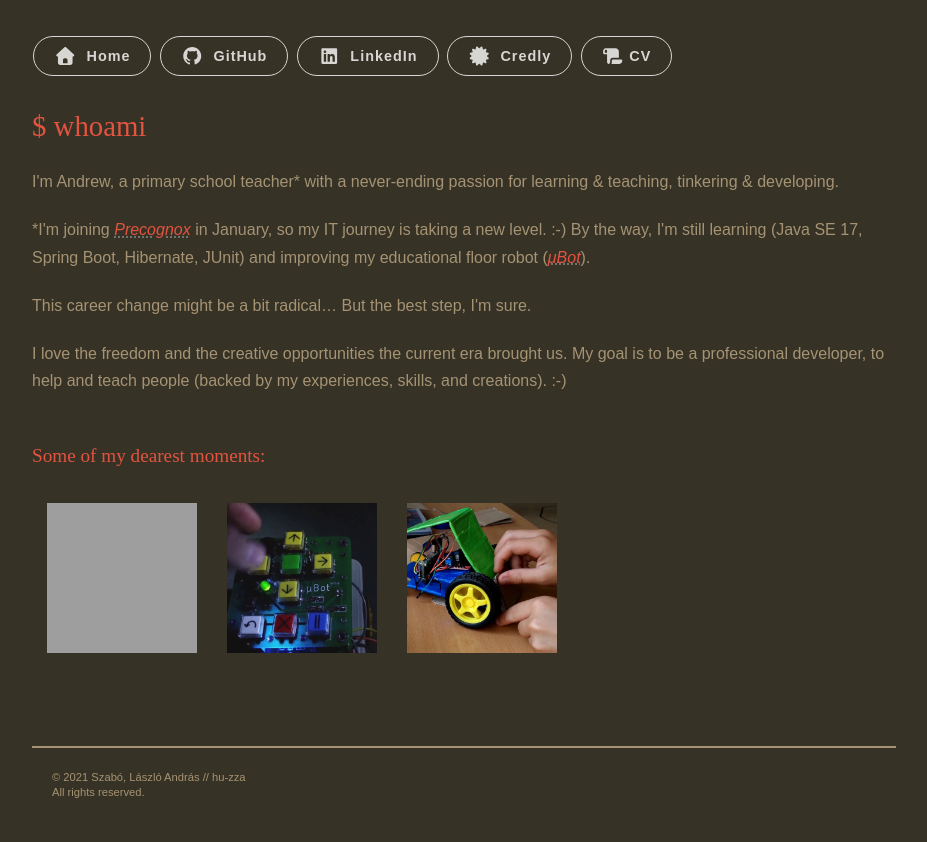
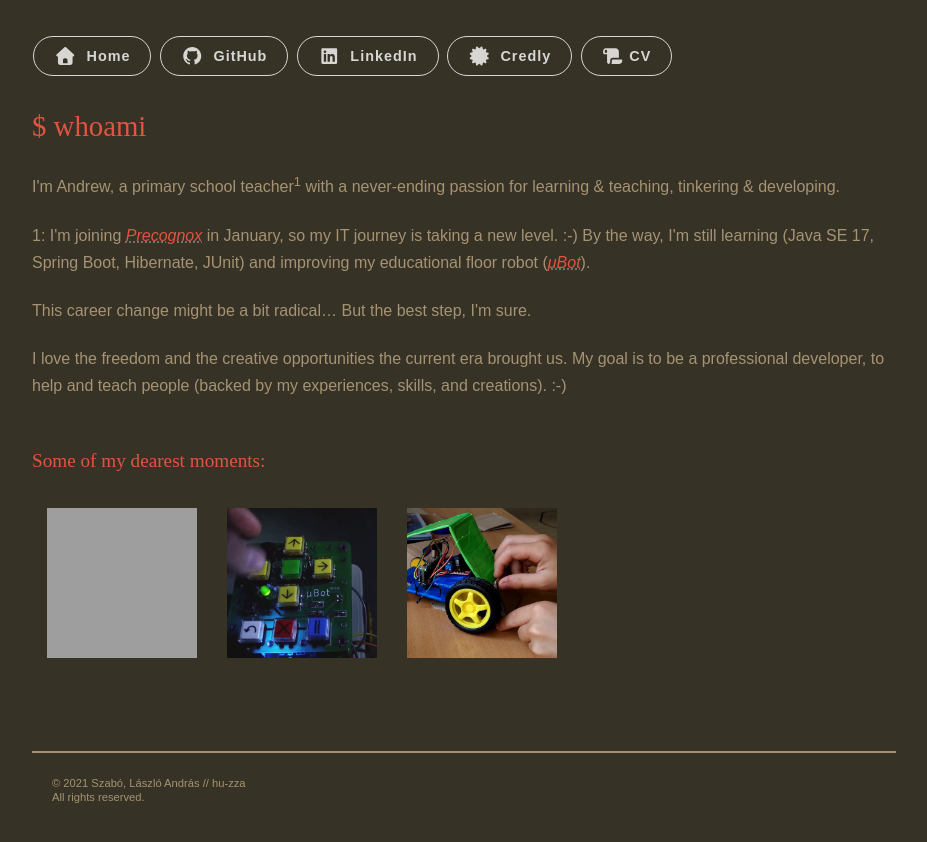
Before and after one commit to hu-zza/hu-zza.github.io, a Jekyll site: the page built from whoami/index.html, in a window 1280 px wide. Shown: the top 842 px of the page, without its empty margins (176-1103 px from the left). Built offline with Jekyll 4.4.1, drawn with Linux system fonts in a browser that asks for light colours; nearby versions of some CDN libraries; some web fonts are replaced; library files that are not in the unit come from our copies.

Commit message:
Better footnote symbol

```diff
--- a/whoami/index.html
+++ b/whoami/index.html
@@ -9,12 +9,12 @@ title: '$ whoami &nbsp;|&nbsp; Szabó, László András // hu-zza'
         <br>
 
         <p>
-          I'm Andrew, a primary school teacher* with a never-ending
+          I'm Andrew, a primary school teacher<sup>1</sup> with a never-ending
           passion for learning & teaching, tinkering & developing.
         </p>
 
         <p>
-          *I'm joining <a href="https://www.precognox.hu" target="_blank"
+          1: I'm joining <a href="https://www.precognox.hu" target="_blank"
           title="Link to Precognox" class="inline">Precognox</a> in January,
           so my IT journey is taking a new level. :-) By the way, I'm still
           learning (Java SE 17, Spring Boot, Hibernate, JUnit) and improving
```
